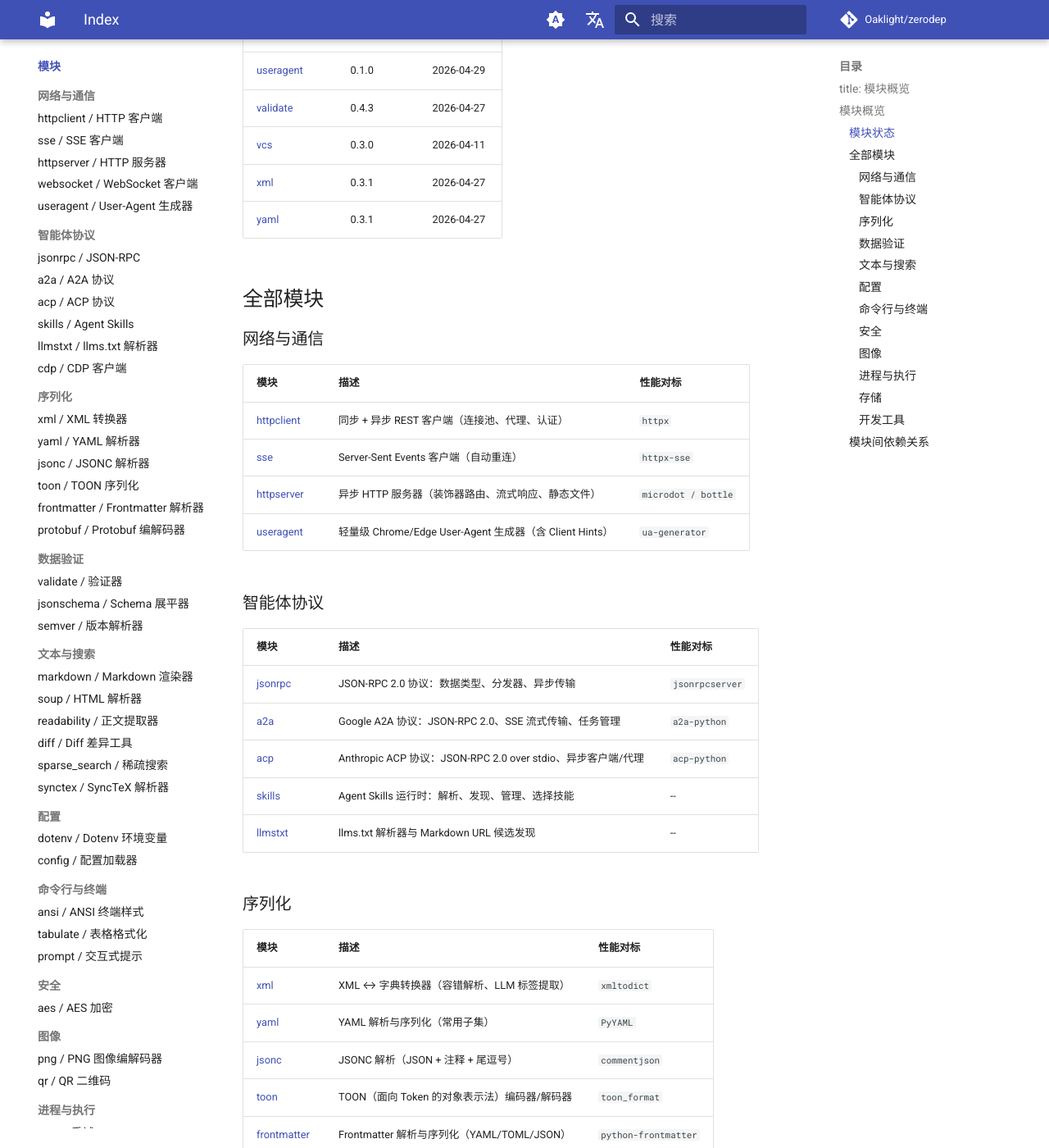
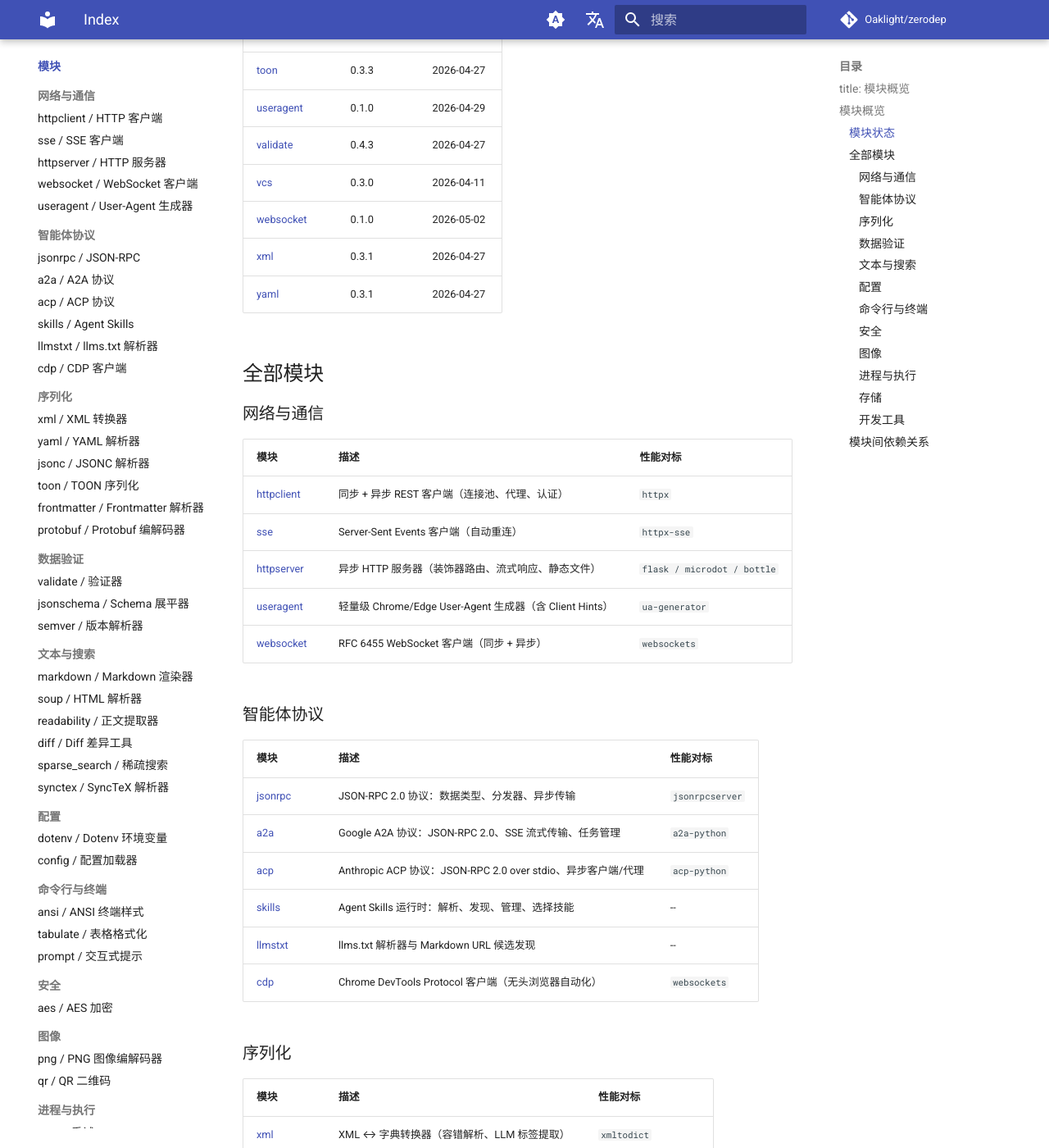
Before and after one commit to Oaklight/zerodep, an MkDocs documentation site: the page built from docs/modules/index.md, in a window 1280 px wide and 1400 px high, scrolled down 2106 px. Shown: the whole window at 82% size. Built offline with MkDocs 1.6.1 and Material for MkDocs 9.7.7, drawn with Linux system fonts in a browser that asks for light colours; comment, search, counter and statistics services are not loaded; some of the changed text lies outside the part shown.

Commit message:
docs(zh): update module index with websocket and cdp entries

```diff
--- a/docs/modules/index.md
+++ b/docs/modules/index.md
@@ -17,6 +17,7 @@ title: 模块概览
 | [aes](aes.md) | 0.5.0 | 2026-04-20 |
 | [ansi](ansi.md) | 0.3.0 | 2026-04-11 |
 | [cache](cache.md) | 0.2.4 | 2026-04-27 |
+| [cdp](cdp.md) | 0.1.0 | 2026-05-02 |
 | [config](config.md) | 0.3.0 | 2026-04-27 |
 | [depdetect](depdetect.md) | 0.4.3 | 2026-04-15 |
 | [diff](diff.md) | 0.3.1 | 2026-04-15 |
@@ -24,7 +25,7 @@ title: 模块概览
 | [filelock](filelock.md) | 0.3.0 | 2026-04-27 |
 | [frontmatter](frontmatter.md) | 0.3.0 | 2026-04-27 |
 | [httpclient](httpclient.md) | 0.3.1 | 2026-04-15 |
-| [httpserver](httpserver.md) | 0.1.0 | — |
+| [httpserver](httpserver.md) | 0.1.0 | 2026-05-02 |
 | [jsonc](jsonc.md) | 0.3.0 | 2026-04-27 |
 | [jsonrpc](jsonrpc.md) | 0.3.0 | 2026-04-27 |
 | [jsonschema](jsonschema.md) | 0.1.0 | 2026-04-27 |
@@ -51,6 +52,7 @@ title: 模块概览
 | [useragent](useragent.md) | 0.1.0 | 2026-04-29 |
 | [validate](validate.md) | 0.4.3 | 2026-04-27 |
 | [vcs](vcs.md) | 0.3.0 | 2026-04-11 |
+| [websocket](websocket.md) | 0.1.0 | 2026-05-02 |
 | [xml](xml.md) | 0.3.1 | 2026-04-27 |
 | [yaml](yaml.md) | 0.3.1 | 2026-04-27 |
 
@@ -62,8 +64,9 @@ title: 模块概览
 |--------|-------------|-------------------|
 | [httpclient](httpclient.md) | 同步 + 异步 REST 客户端（连接池、代理、认证） | `httpx` |
 | [sse](sse.md) | Server-Sent Events 客户端（自动重连） | `httpx-sse` |
-| [httpserver](httpserver.md) | 异步 HTTP 服务器（装饰器路由、流式响应、静态文件） | `microdot / bottle` |
+| [httpserver](httpserver.md) | 异步 HTTP 服务器（装饰器路由、流式响应、静态文件） | `flask / microdot / bottle` |
 | [useragent](useragent.md) | 轻量级 Chrome/Edge User-Agent 生成器（含 Client Hints） | `ua-generator` |
+| [websocket](websocket.md) | RFC 6455 WebSocket 客户端（同步 + 异步） | `websockets` |
 
 ### 智能体协议
 
@@ -74,6 +77,7 @@ title: 模块概览
 | [acp](acp.md) | Anthropic ACP 协议：JSON-RPC 2.0 over stdio、异步客户端/代理 | `acp-python` |
 | [skills](skills.md) | Agent Skills 运行时：解析、发现、管理、选择技能 | -- |
 | [llmstxt](llmstxt.md) | llms.txt 解析器与 Markdown URL 候选发现 | -- |
+| [cdp](cdp.md) | Chrome DevTools Protocol 客户端（无头浏览器自动化） | `websockets` |
 
 ### 序列化
 
@@ -165,6 +169,7 @@ title: 模块概览
 graph LR
     a2a --> jsonrpc
     acp --> jsonrpc
+    cdp --> websocket
     config --> dotenv
     config --> jsonc
     config --> yaml
```
